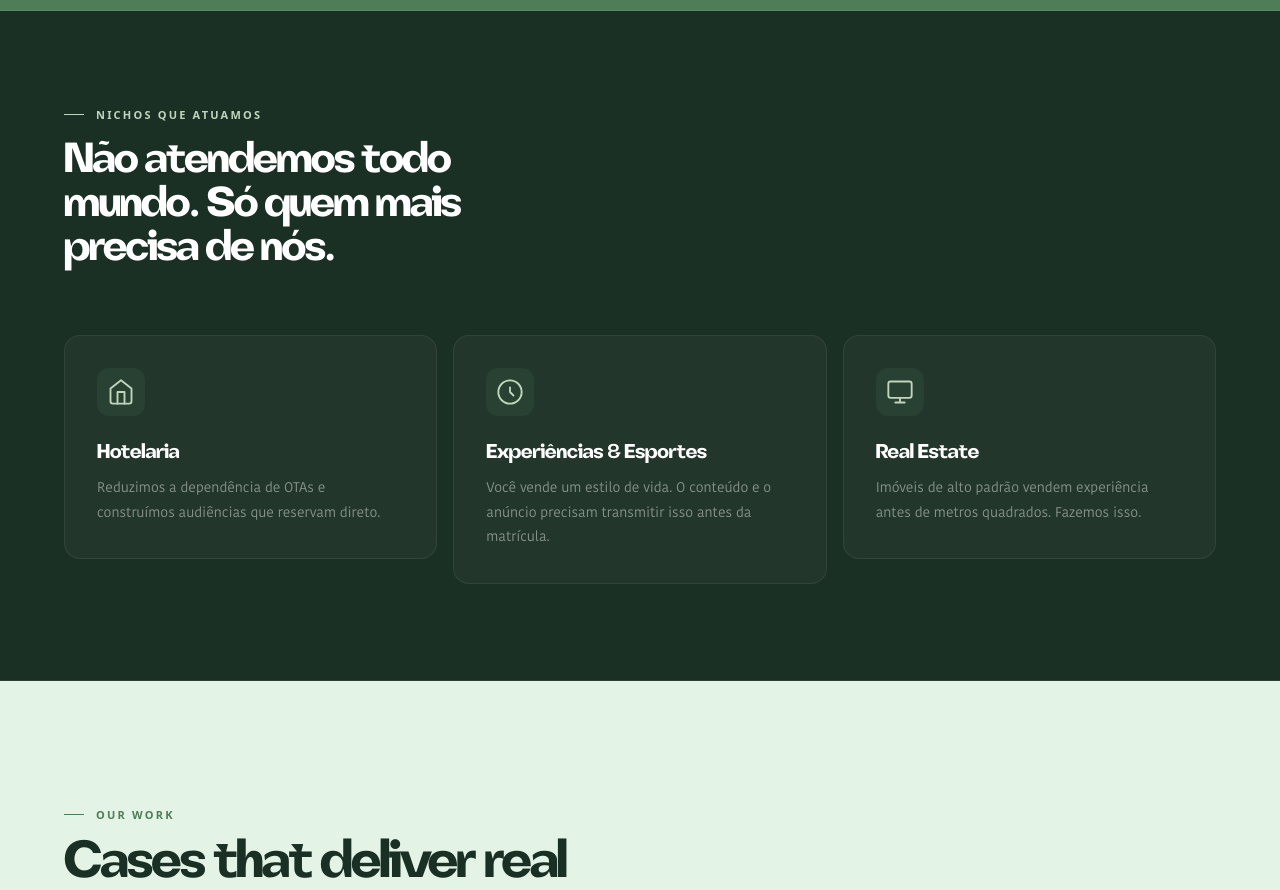
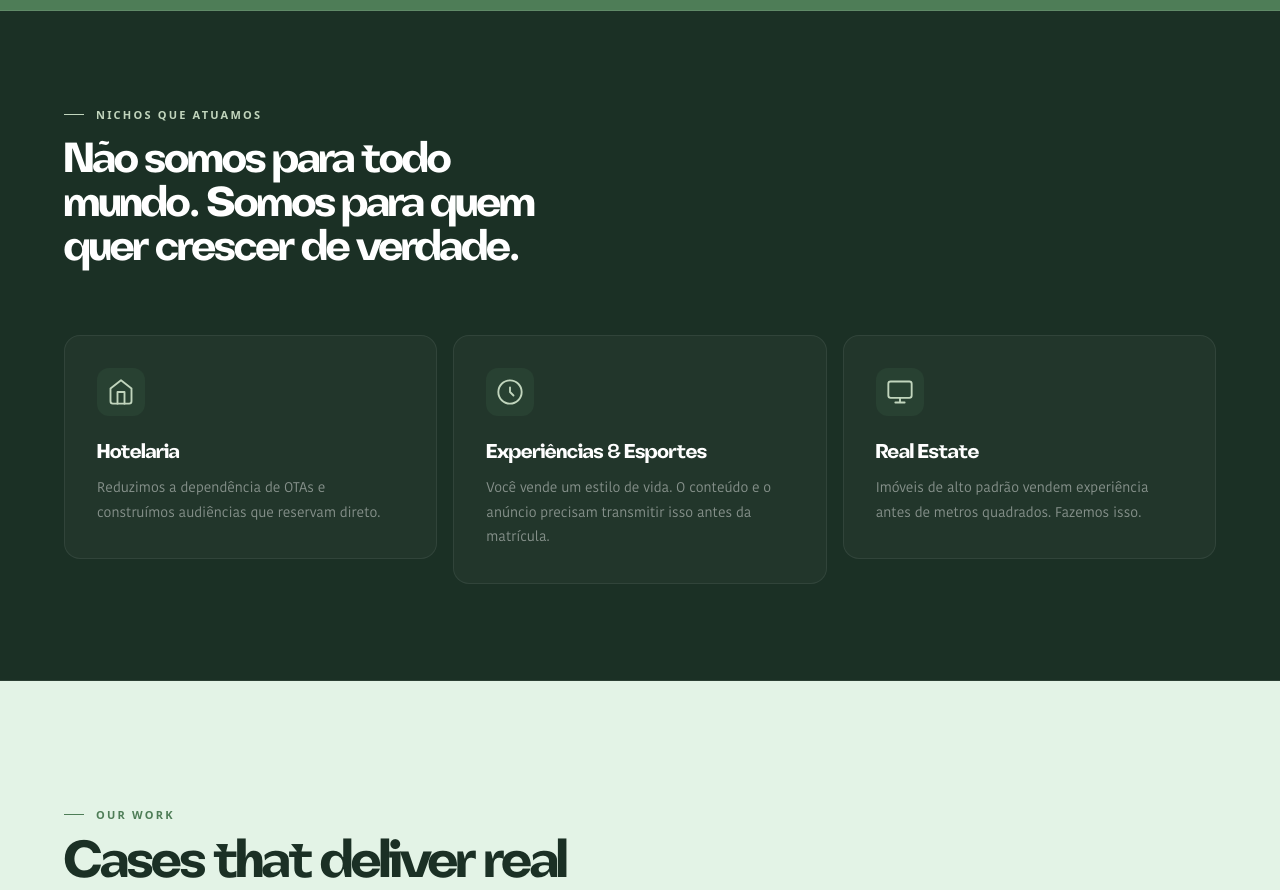
Before and after one commit to exploredigital-code/explore-digital-site, a Next.js app: page /en in a window 1280 px wide. Shown: the part 840-1730 px from the top of the page. Built offline with nearby package versions, Linux system fonts and the light colour scheme; no server answers; a web font is replaced by a local one.

Commit message:
Copy: nichos headline final

```diff
--- a/components/sections/Stats.tsx
+++ b/components/sections/Stats.tsx
@@ -45,7 +45,7 @@ export function Stats() {
             </span>
           </div>
           <h2 className="text-[clamp(26px,3.5vw,42px)] font-bold text-white leading-[1.05] tracking-tight max-w-[480px]">
-            Não atendemos todo mundo. Só quem mais precisa de nós.
+            Não somos para todo mundo. Somos para quem quer crescer de verdade.
           </h2>
         </AnimateIn>
 
```
